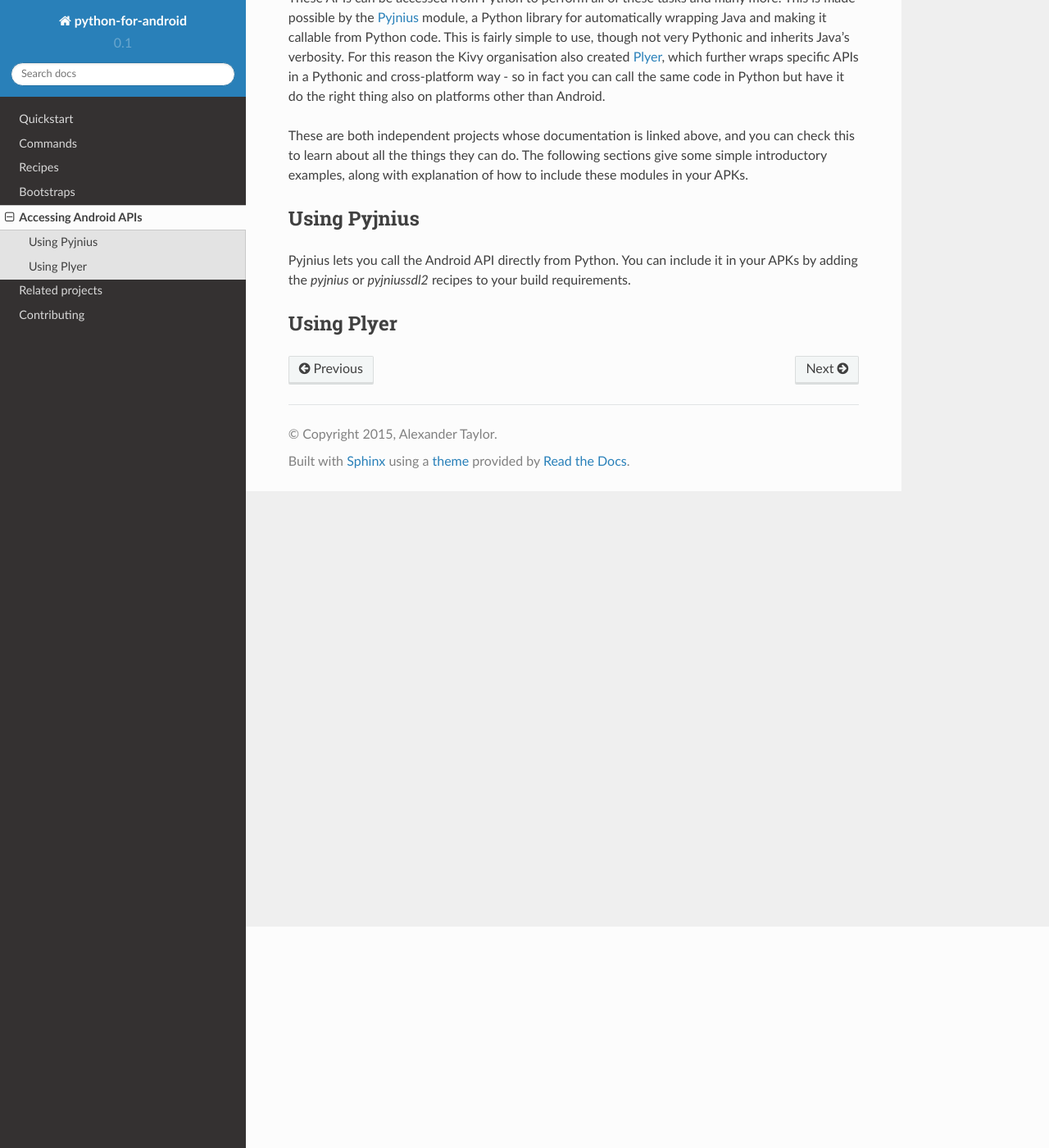
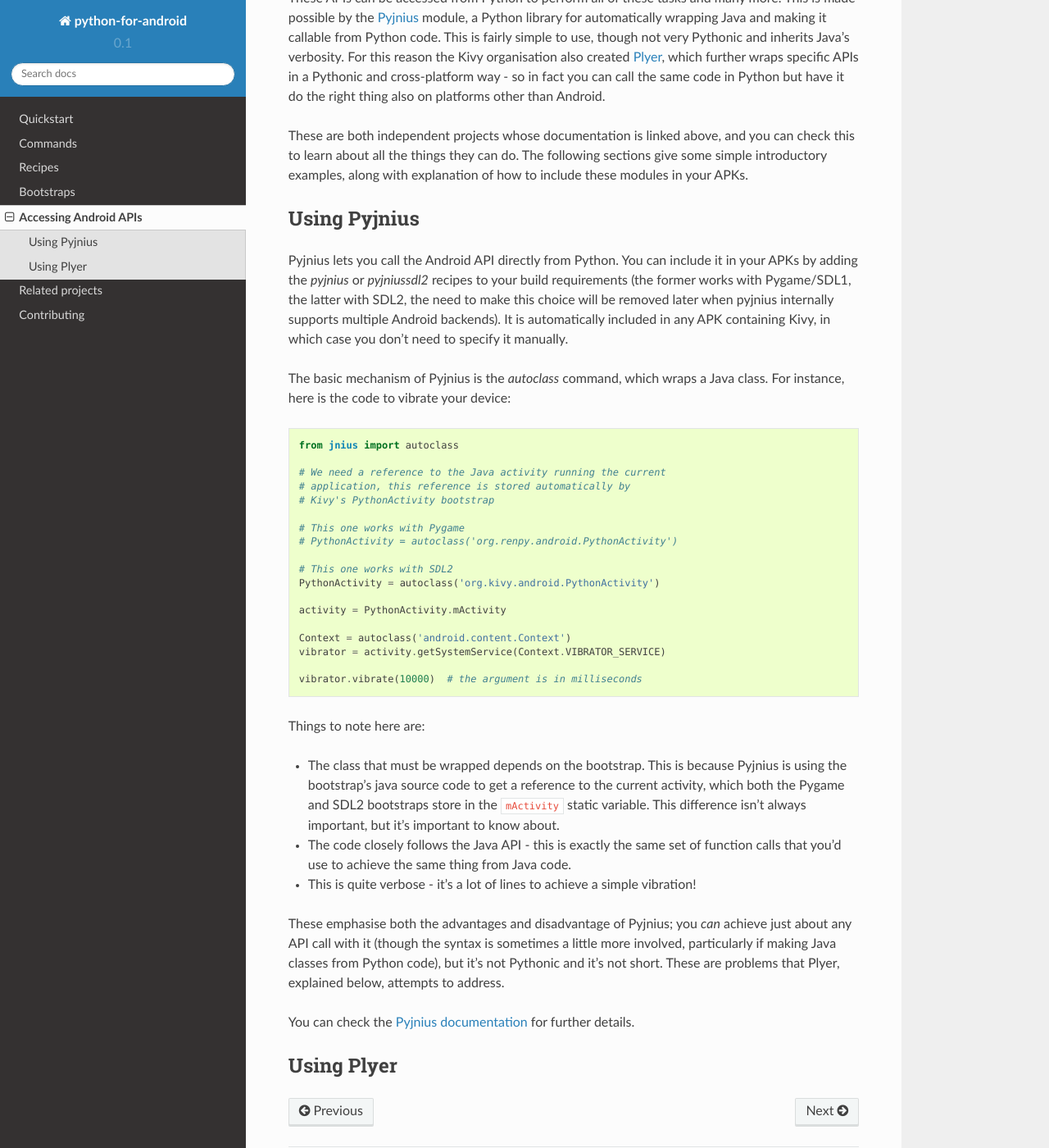
Before and after one commit to kivy/python-for-android, a Sphinx documentation site: the page built from doc/source/apis.rst, in a window 1280 px wide and 1400 px high, scrolled down 270 px. Shown: the whole window at 82% size. Built offline with Sphinx 7.4.7 and the Read the Docs theme 2.0.0, drawn with Linux system fonts in a browser that asks for light colours; pages that are not in the unit, such as notebooks, are missing from menus.

Commit message:
Documented Pyjnius

```diff
--- a/doc/source/apis.rst
+++ b/doc/source/apis.rst
@@ -9,11 +9,11 @@
 
 These APIs can be accessed from Python to perform all of these tasks
 and many more. This is made possible by the `Pyjnius
-<http://pyjnius.readthedocs.org/en/latest/>`__ module, a Python
+<http://pyjnius.readthedocs.org/en/latest/>`_ module, a Python
 library for automatically wrapping Java and making it callable from
 Python code. This is fairly simple to use, though not very Pythonic
 and inherits Java's verbosity. For this reason the Kivy organisation
-also created `Plyer <https://plyer.readthedocs.org/en/latest/>`__,
+also created `Plyer <https://plyer.readthedocs.org/en/latest/>`_,
 which further wraps specific APIs in a Pythonic and cross-platform
 way - so in fact you can call the same code in Python but have it do
 the right thing also on platforms other than Android.
@@ -29,7 +29,54 @@
 
 Pyjnius lets you call the Android API directly from Python. You can
 include it in your APKs by adding the `pyjnius` or `pyjniussdl2`
-recipes to your build requirements.
+recipes to your build requirements (the former works with Pygame/SDL1,
+the latter with SDL2, the need to make this choice will be removed
+later when pyjnius internally supports multiple Android backends). It
+is automatically included in any APK containing Kivy, in which case
+you don't need to specify it manually.
+
+The basic mechanism of Pyjnius is the `autoclass` command, which wraps
+a Java class. For instance, here is the code to vibrate your device::
+
+     from jnius import autoclass
+
+     # We need a reference to the Java activity running the current
+     # application, this reference is stored automatically by
+     # Kivy's PythonActivity bootstrap
+
+     # This one works with Pygame
+     # PythonActivity = autoclass('org.renpy.android.PythonActivity')
+
+     # This one works with SDL2
+     PythonActivity = autoclass('org.kivy.android.PythonActivity')
+
+     activity = PythonActivity.mActivity
+
+     Context = autoclass('android.content.Context')
+     vibrator = activity.getSystemService(Context.VIBRATOR_SERVICE)
+
+     vibrator.vibrate(10000)  # the argument is in milliseconds
+
+Things to note here are:
+
+- The class that must be wrapped depends on the bootstrap. This is
+  because Pyjnius is using the bootstrap's java source code to get a
+  reference to the current activity, which both the Pygame and SDL2
+  bootstraps store in the ``mActivity`` static variable. This
+  difference isn't always important, but it's important to know about.
+- The code closely follows the Java API - this is exactly the same set
+  of function calls that you'd use to achieve the same thing from Java
+  code.
+- This is quite verbose - it's a lot of lines to achieve a simple
+  vibration!
+
+These emphasise both the advantages and disadvantage of Pyjnius; you
+*can* achieve just about any API call with it (though the syntax is
+sometimes a little more involved, particularly if making Java classes
+from Python code), but it's not Pythonic and it's not short. These are
+problems that Plyer, explained below, attempts to address.
+
+You can check the `Pyjnius documentation <Pyjnius_>`_ for further details.
 
 
 Using Plyer
```
